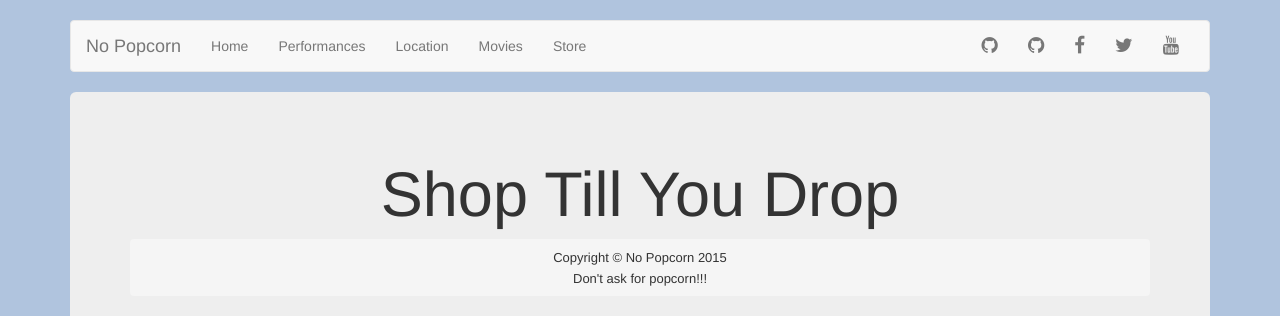
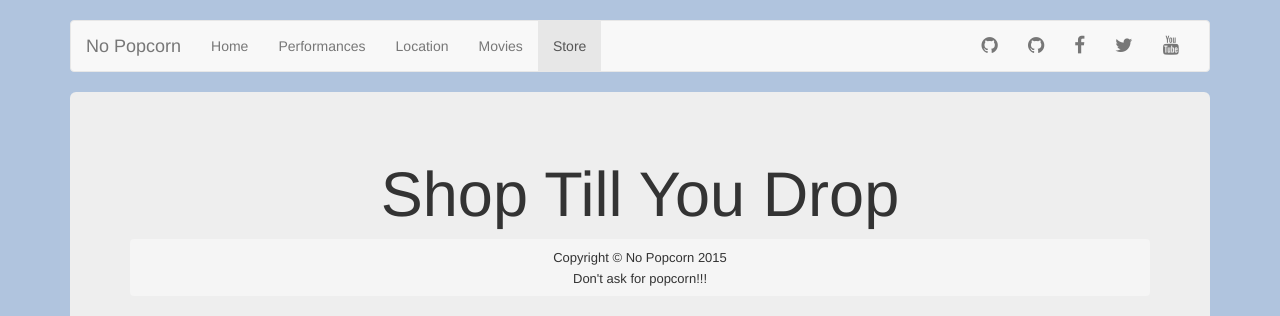
Before and after one commit to kyleamcginn88/Theatre, a Django app: page /store in a window 1280 px wide. Shown: the top 316 px of the page. Run offline with Django 3.2, Linux system fonts and the light colour scheme; data that the repository does not hold is empty; some libraries are stand-ins or nearby versions.

Commit message:
navbar highlight and page title for store.html

```diff
--- a/Theatre/templates/store.html
+++ b/Theatre/templates/store.html
@@ -1,4 +1,7 @@
 {% extends "base.html" %}
+
+{% block nav-store %}class="active"{% endblock %}
+{% block titleBlock %}Store{% endblock %}
 
 {% block page_style %}
 {#    Any CSS specific to this page will go inside of this block.   #}
```
